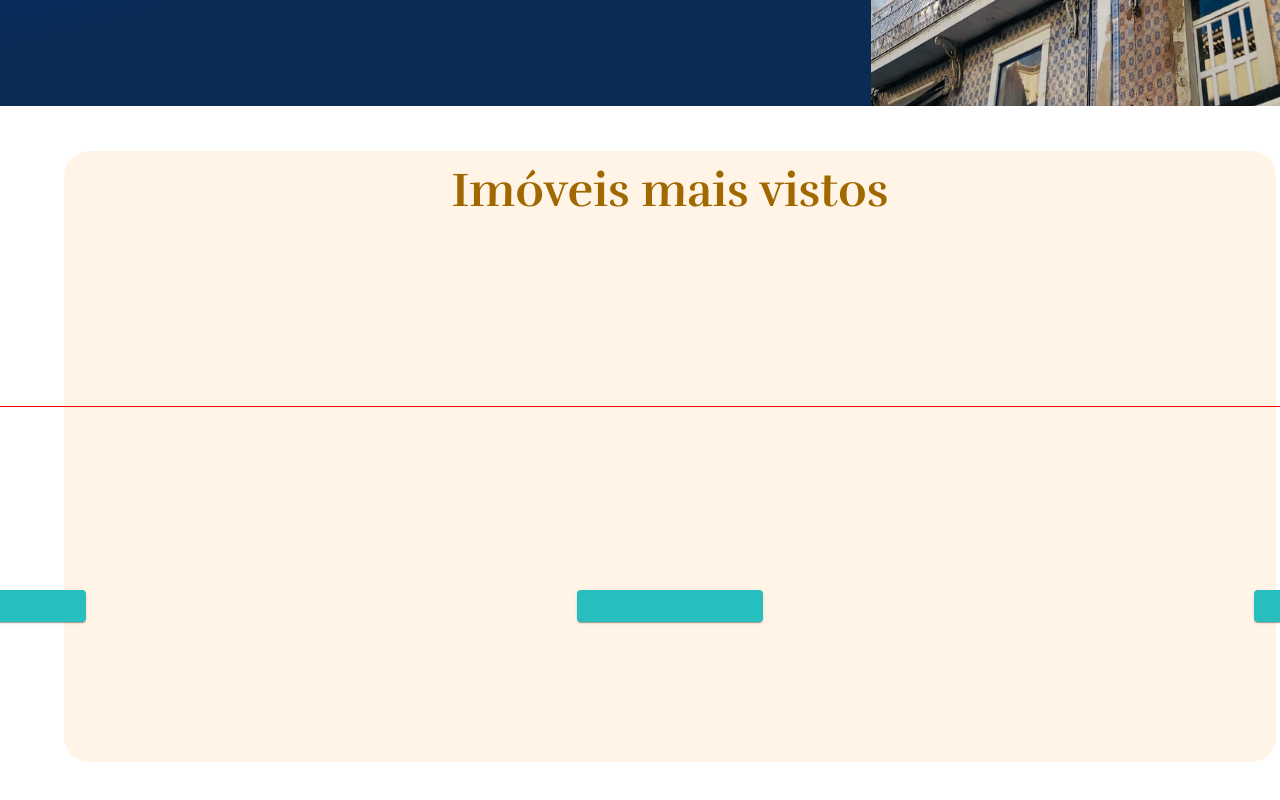
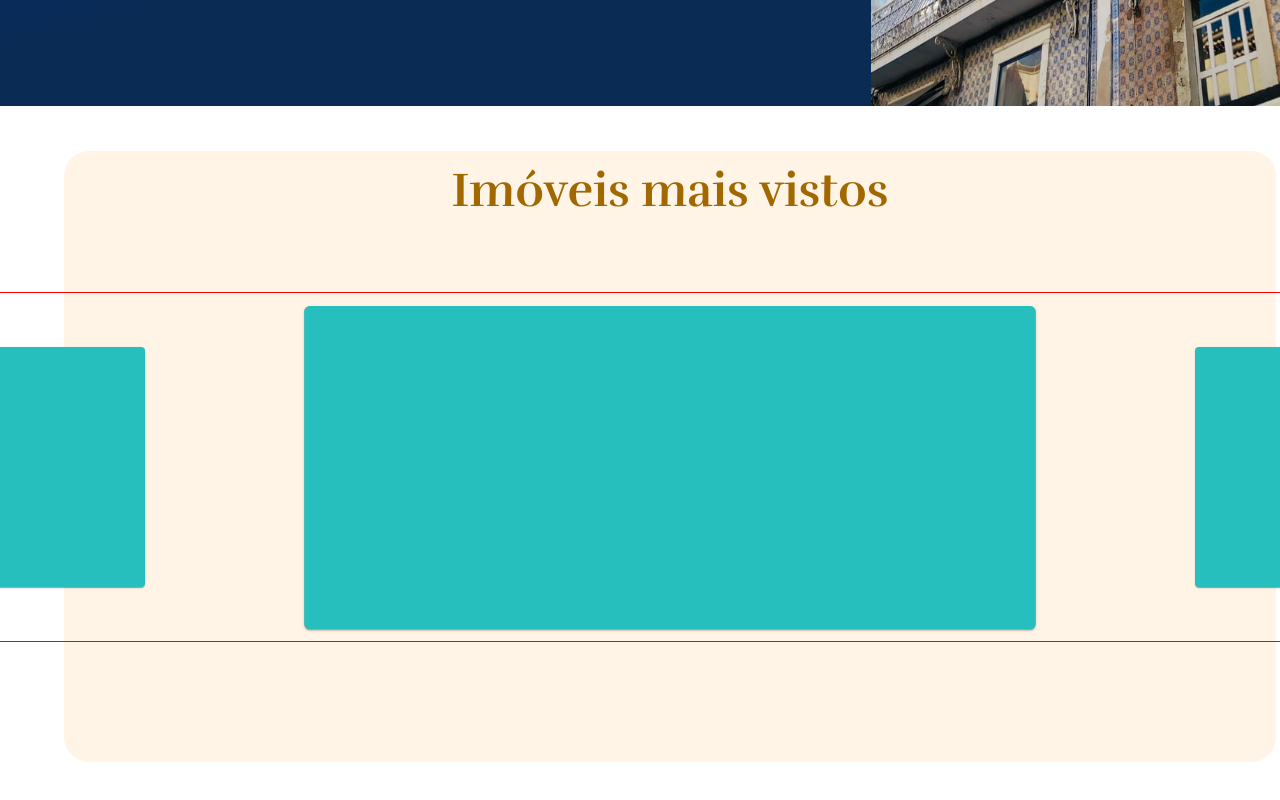
Before and after one commit to BrendowLincoln/PerfectHome, an Angular app: page / in a window 1280 px wide. Shown: the part 662-1462 px from the top of the page. Built offline with nearby package versions, Linux system fonts and the light colour scheme.

Commit message:
WIP: Adding a diference between outside cards and focused card

```diff
--- a/src/app/home/home.component.scss
+++ b/src/app/home/home.component.scss
@@ -188,8 +188,8 @@
 
     .carousel {
         position: absolute;
-        width: 115%;
-        top: 300px;
+        width: 160%;
+        top: 186px;
     }
 
 }
--- a/src/app/shared/corousel/corousel.component.scss
+++ b/src/app/shared/corousel/corousel.component.scss
@@ -3,14 +3,22 @@
     justify-content: space-between;
     align-items: center;
     width: 100%;
-    min-height: 400px;
+    height: 350px;
     border: 1px solid red;
     box-sizing: border-box;
 
+
     .slide-car {
-        width: 10%;
-        height: 100%;
+        width: 24%;
+        height: 60%;
         background-color: #27bebe;
+
+        &:nth-of-type(2) {
+            border-color: #0069d9;
+            transform: scale(1.34);
+            z-index: 1;
+            opacity: 1;
+          }
     }
 
 }
```
